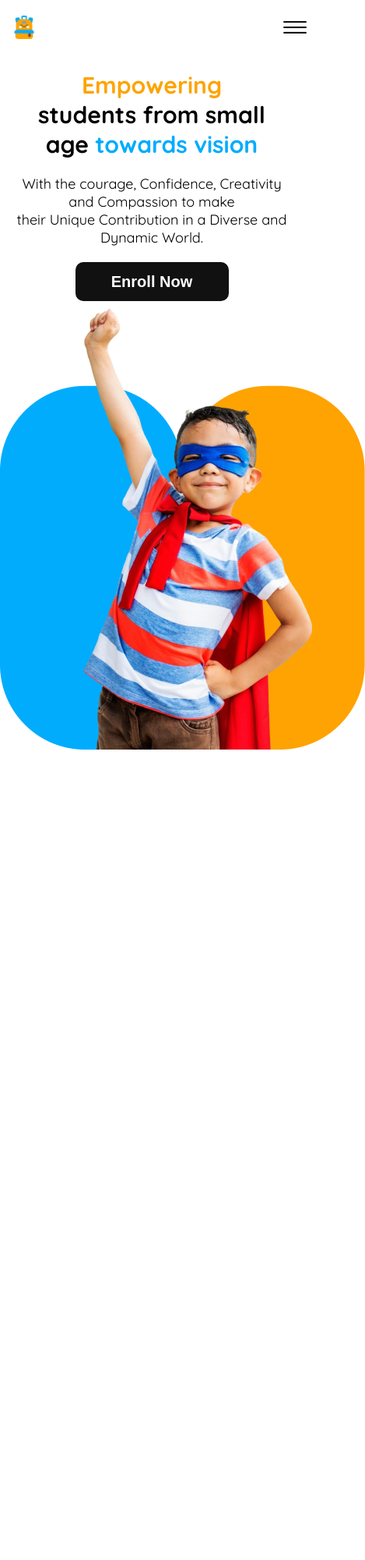
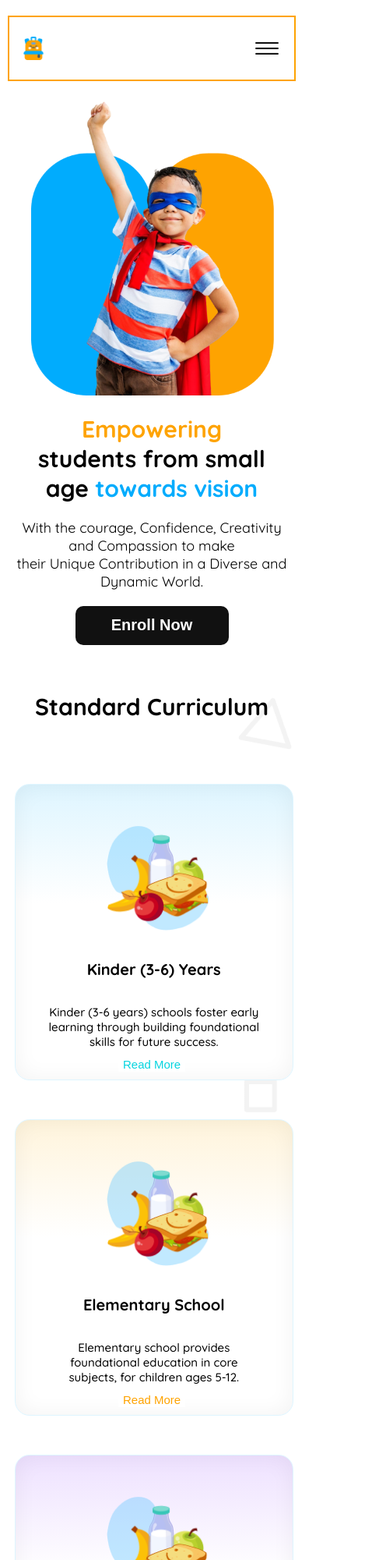
Before and after one commit to yeasin549/B11-A2-Kids-School, a plain HTML site: page index.html in a window 390 px wide. Shown: the top 2000 px of the page at 78% size, 469 px wide, since content can reach past the window. Before the commit the page ends 965 px from the top, so only its background shows below. Drawn offline with Linux system fonts and the light colour scheme.

Commit message:
added standard curriculum section

```diff
--- a/index.html
+++ b/index.html
@@ -21,11 +21,14 @@
                 <li><a href="" class="item color-02">About</a></li>
                 <li><a href="" class="item color-03">Facilities</a></li>
                 <li><a href="" class="item color-04">Admission</a></li>
-                 <a><button class="btn-primary margin-left" >Contact</button></a>
+                 <a><button class="btn-primary" >Contact</button></a>
+
                 </ul>
 
 
+
         </nav>
+
 
         <div class="banner">
             <div class="banner-content">
@@ -34,15 +37,47 @@
                 <p class="banner-description">With the courage, Confidence, Creativity and Compassion to make <br> their Unique Contribution in a Diverse and Dynamic World.</p>
                 <div class="btn"><button class="btn-2">Enroll Now</div></a>
             </div>
-            <div class="banner-img">
-                <img src="assets/hero-kids.png" alt="">
+            <div >
+                <img class="banner-img" src="assets/hero-kids.png" alt="">
             </div>
         </div>
     </header>
     <main>
+        <section class="container">
 
+            <h2 class="container-title">Standard Curriculum</h2>
+
+            <div class="card">
+                <div class="card-1">
+                    <img class="card-img" src="assets/kinder.png" alt="">
+                    <h3 class="card-title">Kinder (3-6) Years</h3>
+                    <p class="card-description">
+                        Kinder (3-6 years) schools foster early learning  through  building foundational skills for future success.
+                    </p>
+                    <button class="btn-container">Read More</button>
+                </div>
+
+                <div class="card-2">
+                    <img class="card-img" src="assets/kinder.png" alt="">
+                    <h3 class="card-title">Elementary School</h3>
+                    <p class="card-description">
+                        Elementary school provides foundational education  in core subjects,  for children ages 5-12.
+                    </p>
+                    <button class="btn-container-2">Read More</button>
+                </div>
+
+                <div class="card-3">
+                    <img class="card-img" src="assets/kinder.png" alt="">
+                    <h3 class="card-title">Middle (10-16) Years</h3>
+                    <p class="card-description">
+                        Middle school supports academic, social, and emotional growth,  for high school challenges and responsibilities.
+                    </p>
+                    <button class="btn-container-3">Read More</button>
+                </div>
+            </div>
+
+        </section>
     </main>
-
     <footer>
 
     </footer>
--- a/styles/style.css
+++ b/styles/style.css
@@ -33,22 +33,8 @@
     font-weight: 600;
 }
 
-.margin-left{
-    margin-left: 350px;
 
 
-}
-
-.btn-primary{
-    font-size: 20px;
-    color: #ffff;
-    padding: 10px 60px;
-    background-color: #FEA301;
-    border: none;
-    border-radius: 10px;
-    height: 50px;
-    width: 197px;
-}
 
 
 
@@ -66,9 +52,9 @@ nav{
 }
 
 nav, ul, .navbar{
-    display: flex;
+    display: grid;
+    grid-template-columns: repeat(5, 1fr);
     align-items: center;
-    justify-content: space-between;
 
 }
 
@@ -87,16 +73,30 @@ nav, ul, .navbar{
 .nav-title{
     font-size: 32px;
     margin-left: 11px;
+    margin-right: 186px;
 
 
 
 
 }
+.btn-primary{
+    font-size: 20px;
+    color: #ffff;
+    padding: 10px 60px;
+    background-color: #FEA301;
+    border: none;
+    border-radius: 10px;
+    height: 50px;
+    width: 197px;
+    margin-left: 184px;
 
- ul{
+}
+
+
+ /* ul{
     margin-right: 140px;
 
-}
+} */
 
 nav ul li{
     list-style: none;
@@ -121,7 +121,8 @@ nav ul li a{
 
 /* banner related style */
 .banner{
-    display: flex;
+    display: grid;
+    grid-template-columns: repeat(2, 1fr);
     justify-content: space-between;
 
 
@@ -139,6 +140,9 @@ nav ul li a{
     margin-bottom: 24px;
     margin-left: 144px;
 }
+ul{
+    margin-right: 150px;
+}
 
 .btn-2{
     font-size: 20px;
@@ -150,13 +154,13 @@ nav ul li a{
     border-radius: 10px;
     height: 50px;
     width: 197px;
-    margin-left: 144px;
+    margin-left: 140px;
 }
 
 .banner-img{
     height: 575px;
     width: 468px;
-    margin-right: 135px;
+    margin-left: 70px;
 
 
 
@@ -164,11 +168,139 @@ nav ul li a{
 }
 
 
+/* Main Section Styles */
+
+/* Standard Curriculum Section */
+
+.container{
+    width: 1440px;
+    height: 1059px;
+    background-image: url(../assets/bg.png);
+    position: absolute;
+
+
+}
+
+.container-title{
+    padding-top: 60px;
+    padding-bottom: 80px;
+    text-align: center;
+    font-size: 42px;
+    font-weight: 700;
+}
+
+
+
+.card{
+    display: grid;
+    grid-template-columns: repeat(3, 1fr);
+    gap: 50px;
+}
+.card-1{
+    height: 450px;
+    width: 400px;
+    margin-left: 140px;
+    box-sizing: border-box;
+    border: 1px solid rgb(222, 245, 255);
+    border-radius: 18.86px;
+    box-shadow: inset 0px 0px 28px 1px rgba(0, 0, 0, 0.05);
+    background: linear-gradient(rgb(222, 245, 255),rgba(255, 255, 255, 0) 40%),rgb(255, 255, 255);
+}
+
+
+.card-2{
+    height: 450px;
+    width: 400px;
+    margin-left: 28px;
+    box-sizing: border-box;
+    border: 1px solid rgb(222, 245, 255);
+    border-radius: 18.86px;
+    box-shadow: inset 0px 0px 28px 1px rgba(0, 0, 0, 0.05);
+    background: linear-gradient(180.00deg, rgb(255, 244, 220),rgba(255, 255, 255, 0) 40%),rgb(255, 255, 255);
+}
+.card-3{
+    height: 450px;
+    width: 400px;
+    margin-left: 28px;
+    box-sizing: border-box;
+    border: 1px solid rgb(222, 245, 255);
+    border-radius: 18.86px;
+    box-shadow: inset 0px 0px 28px 1px rgba(0, 0, 0, 0.05);
+    background: linear-gradient(180.00deg, rgb(238, 225, 255),rgba(255, 255, 255, 0) 40%),rgb(255, 255, 255);
+}
+
+
+
+
+.card-img{
+    width: 136px;
+    height: 136px;
+    margin-top: 52px;
+    margin-bottom: 32px;
+    margin-left: 115px;
+    margin-right: 115px;
+}
+
+.card-title{
+    font-size: 20px;
+    font-weight: 700;
+    margin-bottom: 33px;
+    text-align: center;
+}
+
+.card-description{
+    font-size: 15px;
+    font-weight: 500;
+    text-align: left;
+    text-align: center;
+    margin-left: 40px;
+    margin-right: 40px;
+}
+.btn-container{
+    font-size: 15px;
+    border: none;
+    background-color: #ffff;
+    color: #05D4DF;
+     margin-left: 132px;
+     margin-top: 33px;
+
+}
+.btn-container-2{
+    font-size: 15px;
+    border: none;
+    background-color: #ffff;
+    color: #FEA301;
+     margin-left: 132px;
+     margin-top: 33px;
+
+}
+.btn-container-3{
+    font-size: 15px;
+    border: none;
+    background-color: #ffff;
+    color: #5D58EF;
+     margin-left: 132px;
+     margin-top: 33px;
+
+}
+
+
+
+
+
+
+
 /* Responsive for small Device */
 
 @media screen and (max-width: 576px) {
 
     /* nav related design */
+    nav{
+        border: 2px solid #FEA301;
+        height: 80px;
+        margin-right: 10px;
+        margin-left: 10px;
+    }
     .nav-logo{
         margin-left: 16px;
         width: 30px;
@@ -181,11 +313,11 @@ nav ul li a{
     }
     .nav-logo-1{
         display: inline;
-        margin-left: 318px;
-        margin-right: 16px;
+        margin-left: 270px;
+        margin-right: 20px;
         width: 30px;
         height: 20px;
-        align-items: right;
+
 
 
     }
@@ -193,7 +325,13 @@ nav ul li a{
     /* banner related design */
 
     .banner{
-        flex-direction: column;
+       grid-auto-flow: row-reverse;
+       grid-template-columns: repeat(1, 1fr);
+
+
+    }
+    .banner-content{
+        order: 2;
     }
 
     .banner-title{
@@ -214,9 +352,101 @@ nav ul li a{
     }
 
     .banner-img{
-        width: 100%;
-        height: 100%;
+        width: 80%;
+        height: auto;
+        margin-right: 30px;
+        margin-left: 40px;
+        align-items: center;
+
+
+
     }
+
+/* Standard curriculum related styles */
+
+.card{
+    display: grid;
+    grid-template-columns: repeat(1, 1fr);
 
 
 }
+
+.container{
+    width: 100%;
+    height: auto;
+}
+
+.container-title{
+    padding-top: 60px;
+    padding-bottom: 80px;
+    font-size: 30px;
+
+}
+
+
+.card-1{
+
+    width: 87%;
+    height: auto;
+    margin-left: 19px;
+    margin-right: 24px;
+
+
+}
+
+.card-2{
+    width: 87%;
+    height: auto;
+    margin-left: 19px;
+    margin-right: 24px;
+
+
+}
+.card-3{
+    width: 87%;
+    height: auto;
+    margin-left: 19px;
+    margin-right: 24px;
+
+}
+.btn-container{
+
+     margin-top: 10px;
+     margin-bottom: 10px;
+
+
+}
+.btn-container-2{
+
+    margin-top: 10px;
+    margin-bottom: 10px;
+
+
+}
+.btn-container-3{
+
+    margin-top: 10px;
+    margin-bottom: 10px;
+
+
+}
+
+}
+
+
+
+
+
+/*  Responsive for large Device */
+
+@media screen and (min-width: 992px) and (max-width: 1366px){
+   ul{
+    margin-right: 140px;
+   }
+
+   .banner-img{
+    margin-right: 170px;
+   }
+
+
+}
```
